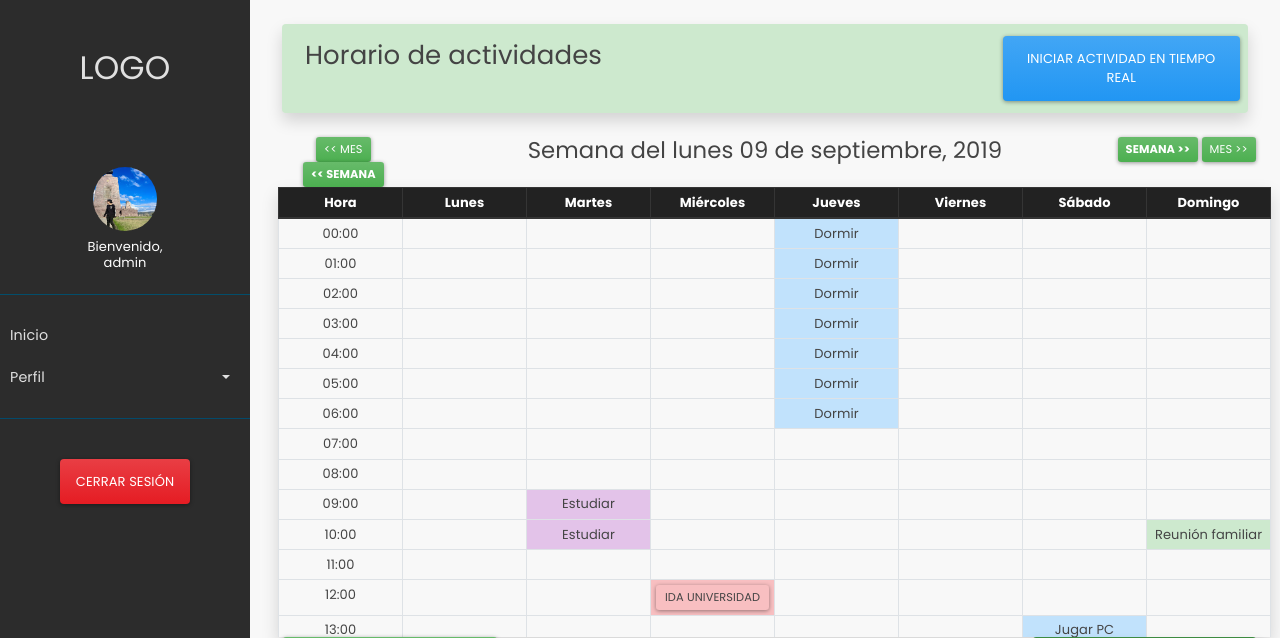
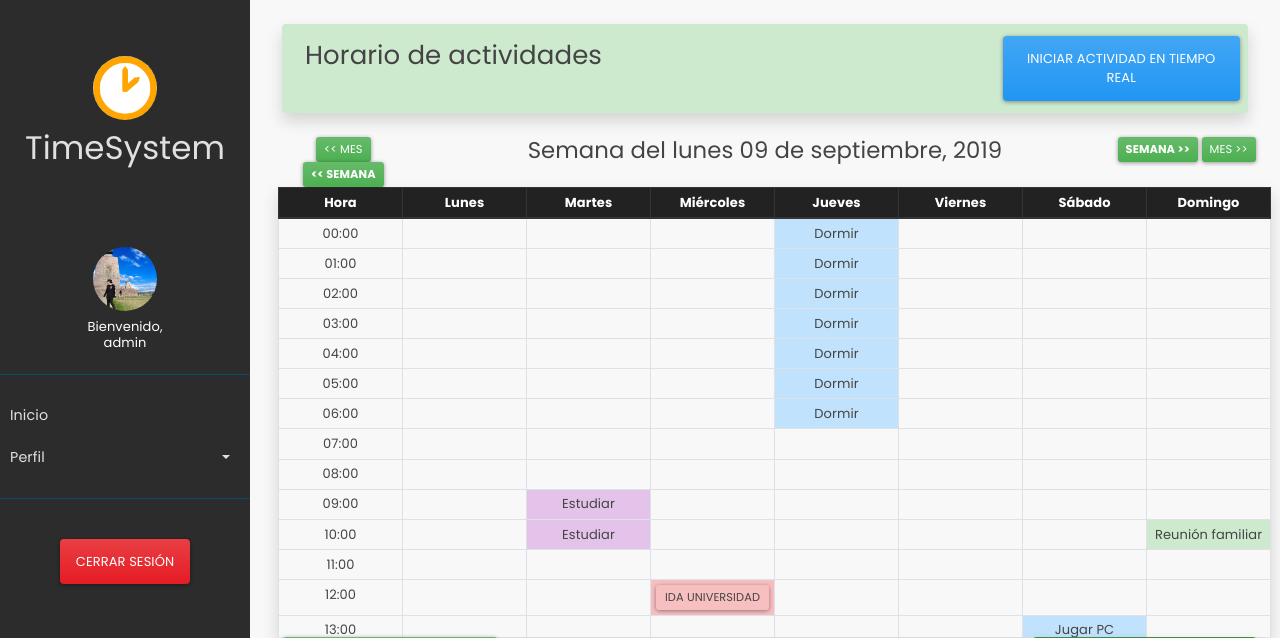
Before and after one commit to DCC-CC4401/2019-2-DropTable----T4, a Django app: page /landing_page/ in a window 1280 px wide. Shown: the top 638 px of the page. Run offline with Django 3.2, Linux system fonts and the light colour scheme; a user stored in the database is signed in; some libraries are stand-ins or nearby versions.

Commit message:
Agregado Logo y Titulo de sistema

```diff
--- a/tarea_4/templates/LandingPage.html
+++ b/tarea_4/templates/LandingPage.html
@@ -41,7 +41,8 @@
     <!--SIDEBAR-->
     <nav id="sidebar">
         <div class="sidebar-header text-center py-5">
-            <h1>LOGO</h1>
+            <img src="../media/logo.png" class="avatar px-2 py-2">
+            <h1>TimeSystem</h1>
         </div>
         <div class="text-center py-3">
 	    <img src="../media/{{user.profile_image}}" class="avatar px-2 py-2">
--- a/tarea_4/templates/UserProfile.html
+++ b/tarea_4/templates/UserProfile.html
@@ -18,7 +18,8 @@
     <!--SIDEBAR-->
     <nav id="sidebar">
         <div class="sidebar-header text-center py-5">
-            <h1>LOGO</h1>
+            <img src="../media/logo.png" class="avatar px-2 py-2">
+            <h1>TimeSystem</h1>
         </div>
         <div class="text-center py-3">
 	    <img src="../media/{{user.profile_image}}" class="avatar px-2 py-2">
--- a/tarea_4/templates/change_password.html
+++ b/tarea_4/templates/change_password.html
@@ -18,7 +18,8 @@
     <!--SIDEBAR-->
     <nav id="sidebar">
         <div class="sidebar-header text-center py-5">
-            <h1>LOGO</h1>
+           <img src="../media/logo.png" class="avatar px-2 py-2">
+            <h1>TimeSystem</h1>
         </div>
         <div class="text-center py-3">
 	    <img src="../media/{{user.profile_image}}" class="avatar px-2 py-2">
--- a/tarea_4/templates/change_password_success.html
+++ b/tarea_4/templates/change_password_success.html
@@ -18,7 +18,8 @@
     <!--SIDEBAR-->
     <nav id="sidebar">
         <div class="sidebar-header text-center py-5">
-            <h1>LOGO</h1>
+            <img src="../media/logo.png" class="avatar px-2 py-2">
+            <h1>TimeSystem</h1>
         </div>
         <div class="text-center py-3">
 	    <img src="../media/{{user.profile_image}}" class="avatar px-2 py-2">
```
Also changed, not shown: tarea_4/db.sqlite3, tarea_4/media/Screenshot_2_2_Rj4438a.png (added), tarea_4/media/logo.png (added).
